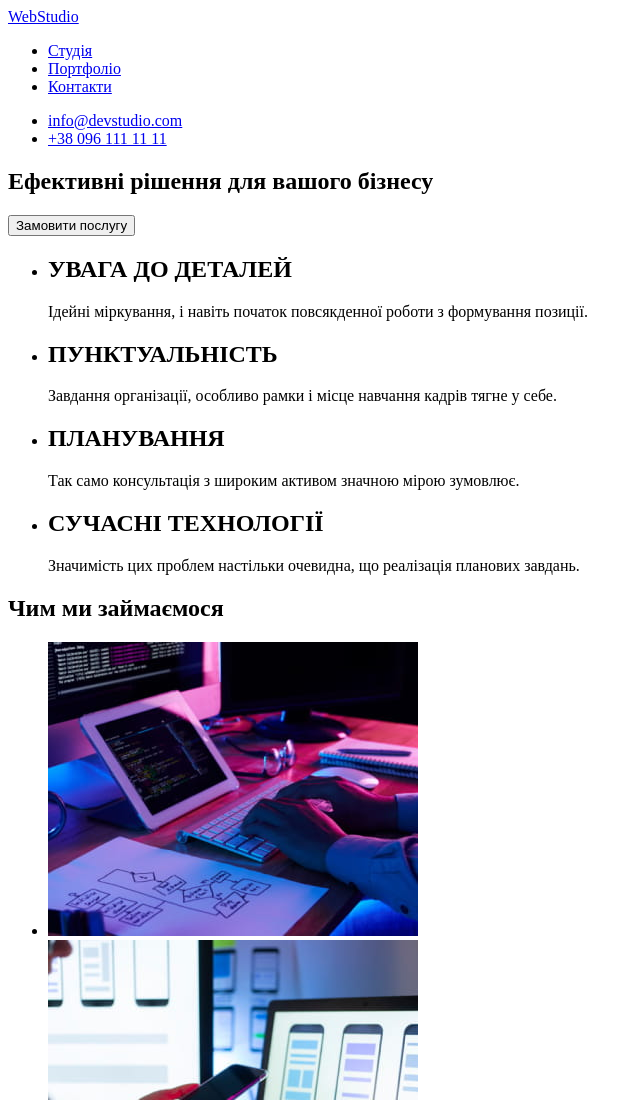
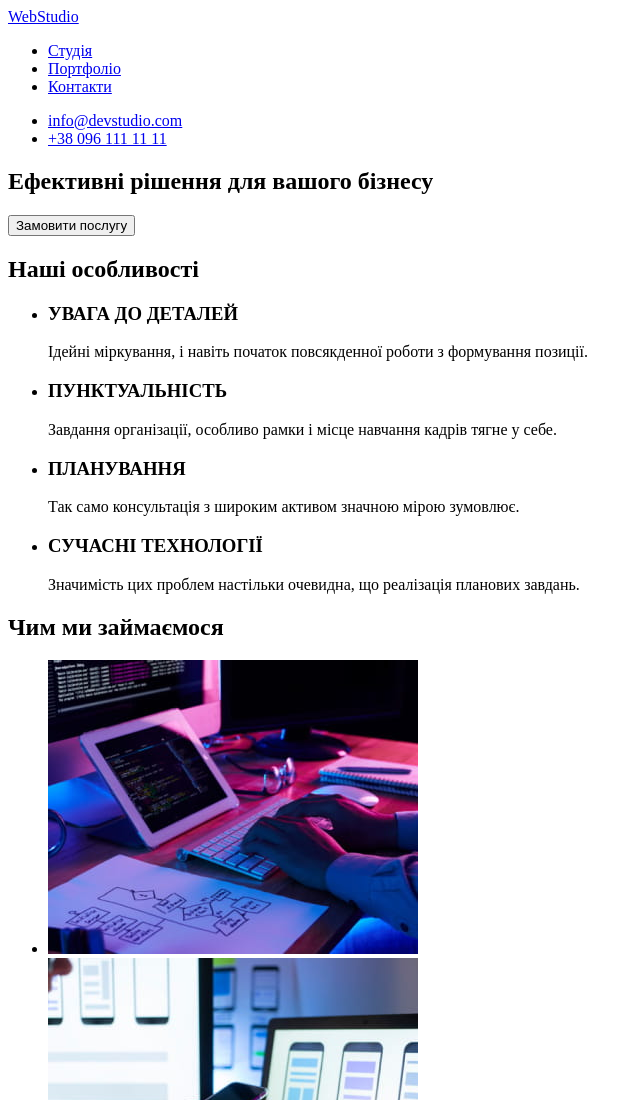
Before and after one commit to Trancendence/goit-markup-hw-01, a plain HTML site: page index.html in a window 1280 px wide. Shown: the top 1100 px of the page, without its empty margins (0-642 px from the left). Drawn offline with Linux system fonts and the light colour scheme.

Commit message:
Update index.html

```diff
--- a/index.html
+++ b/index.html
@@ -12,7 +12,7 @@
       <header>
     <!-- Navigation -->
     <nav>
-      <a href="#Webstudio">WebStudio</a>
+      <a href="./index.html">WebStudio</a>
       <ul>
         <li><a href="./index.html">Студія</a></li>
         <li><a href="./portfolio.html">Портфоліо</a></li>
@@ -33,22 +33,22 @@
     <!-- Зміст -->
     <!-- Особливості -->
     <section>
-      <h2></h2>
+      <h2>Наші особливості</h2>
       <ul>
         <li>
-          <h2>УВАГА ДО ДЕТАЛЕЙ</h2>
+          <h3>УВАГА ДО ДЕТАЛЕЙ</h3>
           <p>Ідейні міркування, і навіть початок повсякденної роботи з формування позиції.</p>
         </li>
         <li>
-          <h2>ПУНКТУАЛЬНІСТЬ</h2>
+          <h3>ПУНКТУАЛЬНІСТЬ</h3>
           <p>Завдання організації, особливо рамки і місце навчання кадрів тягне у себе.</p>
         </li>
         <li>
-          <h2>ПЛАНУВАННЯ</h2>
+          <h3>ПЛАНУВАННЯ</h3>
           <p>Так само консультація з широким активом значною мірою зумовлює.</p>
         </li>
         <li>
-          <h2>СУЧАСНІ ТЕХНОЛОГІЇ</h2>
+          <h3>СУЧАСНІ ТЕХНОЛОГІЇ</h3>
           <p>Значимість цих проблем настільки очевидна, що реалізація планових завдань.</p>
         </li>
       </ul>
@@ -88,7 +88,7 @@
 </main>
   <!--Bottom-->
   <footer>
-    <a href="#Webstudio">WebStudio</a>
+    <a href="./index.html">WebStudio</a>
 <!--Address-->
 <address>
 <ul>
```
